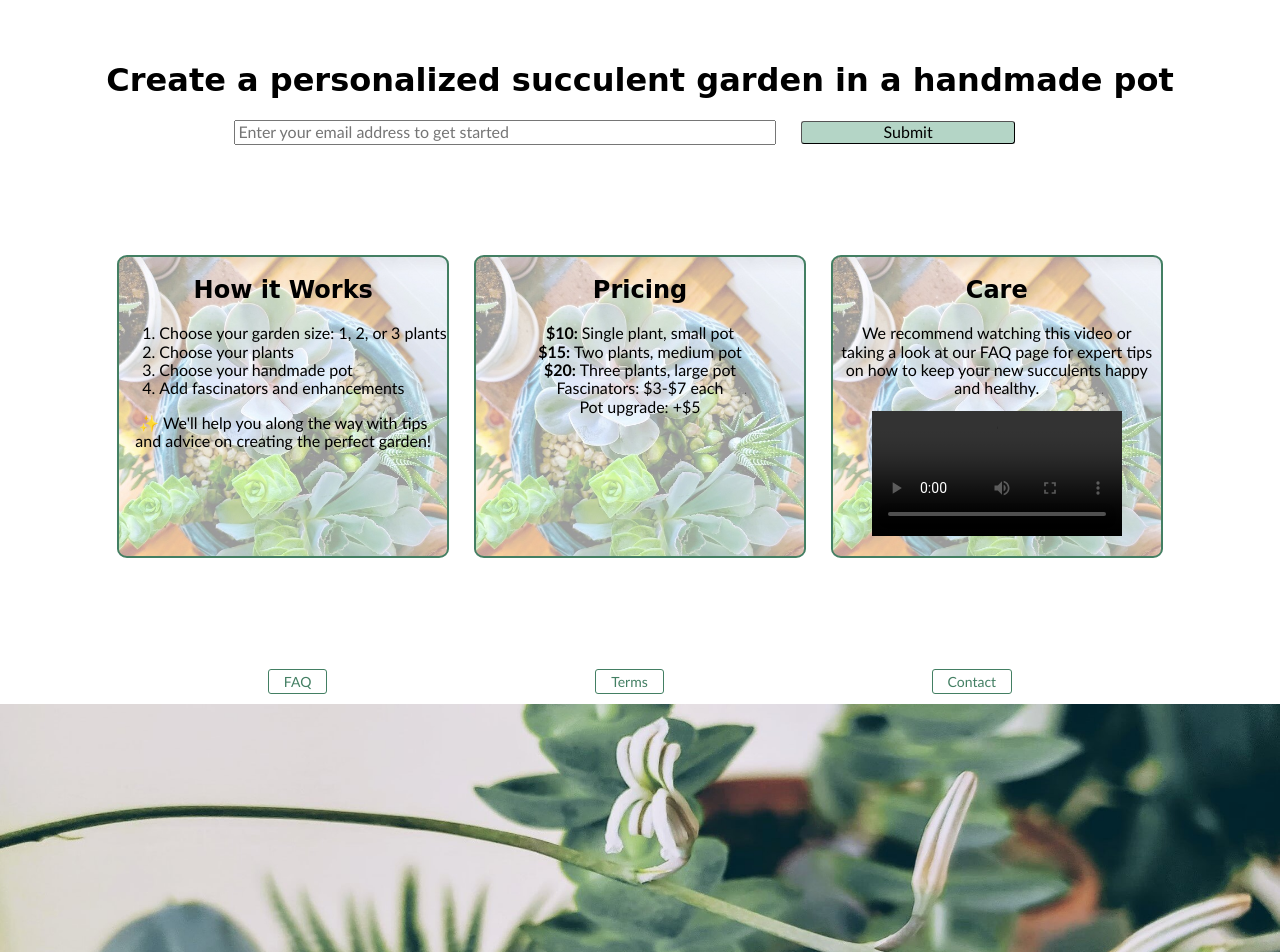
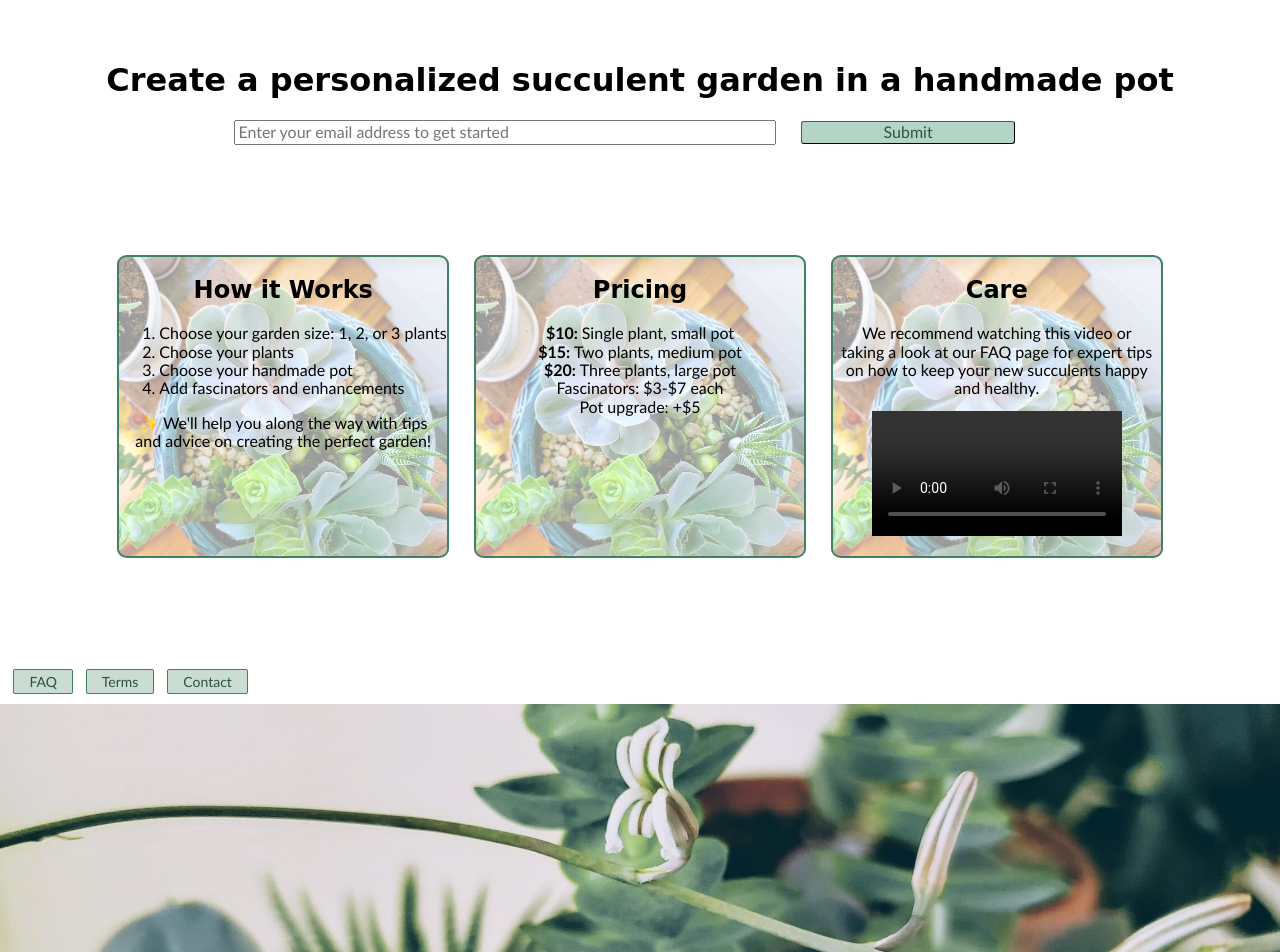
Before and after one commit to AnnaCloutier/succulents-product-page, a plain HTML site: page index.html in a window 1280 px wide. Shown: the part 271-1223 px from the top of the page. Drawn offline with nearby package versions, Linux system fonts and the light colour scheme; grey boxes are pictures that could not be loaded; a web font is replaced by a local one.

Commit message:
Navigation and color edits

```diff
--- a/index.html
+++ b/index.html
@@ -72,9 +72,9 @@
 
     <footer>
         <ul id="footer-list">
-            <li><a href="#">FAQ</a></li>
-            <li><a href="#">Terms</a></li>
-            <li><a href="#">Contact</a></li>
+            <li class="sublink"><a href="#">FAQ</a></li>
+            <li class="sublink"><a href="#">Terms</a></li>
+            <li class="sublink"><a href="#">Contact</a></li>
         </ul>
         <img id="footer-img" src="images/bloom-footer.jpg" alt="Zebra Plant Flower">
         <p class="copywrite">&copy 2021 Anna Cloutier</p>
--- a/style.css
+++ b/style.css
@@ -26,7 +26,7 @@ nav {
     font-family: 'Gill Sans', 'Gill Sans MT', Calibri, 'Trebuchet MS', sans-serif;
     display: flex;
     align-items: stretch;
-    justify-content: space-evenly;
+    justify-content: space-around left;
     width: 100%;
 
 }
@@ -78,6 +78,8 @@ video {
     display: block;
     margin: auto;
     padding-bottom: 20px;
+    padding-left: 2%;
+    padding-right: 2%;
 }
 
 
@@ -91,30 +93,32 @@ footer {
 
 
 a:link {
-    color: #437F63;
+    color: #2a5340;
     text-decoration: none;
-    border: 1px solid #437F63;
+    border: .5px solid #437F63;
+    border-radius: 2px;
     padding: 3px 15px;
     text-align: center;
-    border-radius: 3px;
+    margin-left: 1%;
+    background-color: rgba(146, 182, 162, 0.479);
 }
 
 
 a:visited {
-    color: #437F63;
+    color: #2a5340;
     text-decoration: none;
 }
 
 
 a:hover {
-    color: #437F63;
+    color: #2a5340;
     text-decoration: none;
-    background-color: rgba(185, 231, 204, 0.555);
+    background-color: #ffffff;
 }
 
 
 a:active {
-    color: #437F63;
+    color: #2a5340;
     text-decoration: none;
 }
 
@@ -123,11 +127,12 @@ a:active {
 /*classes*/
 .button {
     border-radius: 3px;
-    border-width: 1px;
+    border-width: .5px;
     width: 20%;
     margin-left: 2%;
     font-family: 'Gill Sans', 'Gill Sans MT', Calibri, 'Trebuchet MS', sans-serif;
     background-color: #B4D5C6;
+    color: #2a5340;
 }
 
 
@@ -152,6 +157,11 @@ a:active {
     text-align: center;
     margin-bottom: 1%;
     margin-top: 0%;
+}
+
+
+.sublink {
+    padding-left: 1%;
 }
 
 
@@ -203,10 +213,11 @@ a:active {
 #footer-list {
     display: flex;
     align-items: stretch;
-    justify-content: space-evenly;
+    justify-content: space-around left;
     width: 100%;
     font-size: 14px;
     text-decoration: none;
+
 }
 
 
@@ -299,4 +310,5 @@ a:active {
     }
 
 
+
 }
```
